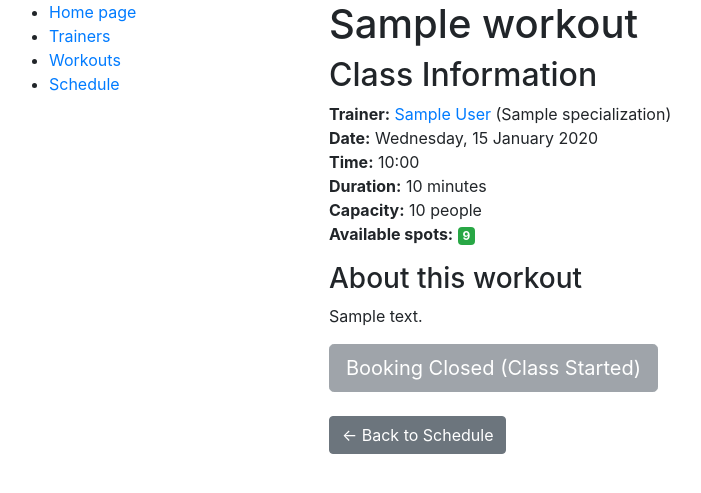
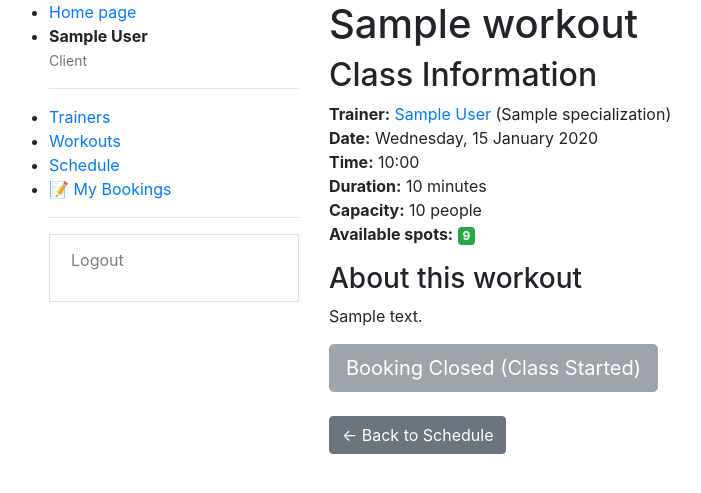
Before and after one commit to dmytro-malyk-dm/gym-manager, a Django app: page /schedules/1/ in a window 1280 px wide. Shown: the top 493 px of the page, without its empty margins (6-707 px from the left). Run offline with Django 5.2, Linux system fonts and the light colour scheme; a user stored in the database is signed in; tables that the repository leaves empty hold one stand-in row (values such as "Sample post").

Commit message:
Add logout template and update sidebar

```diff
--- a/templates/includes/sidebar.html
+++ b/templates/includes/sidebar.html
@@ -1,6 +1,33 @@
-<ul>
+<ul class="sidebar-nav">
   <li><a href="{% url 'gym:index' %}">Home page</a></li>
-  <li><a href="{% url 'gym:trainer-list' %}">Trainers</a></li>
-  <li><a href="{% url 'gym:workout-list' %}">Workouts</a></li>
-  <li><a href="{% url 'gym:schedule-list' %}">Schedule</a></li>
+  {% if user.is_authenticated %}
+    <li class="user-info">
+      <strong>{{ user.get_full_name|default:user.username }}</strong>
+      <br>
+      <small class="text-muted">{{ user.get_role_display }}</small>
+    </li>
+    <hr>
+    <li><a href="{% url 'gym:trainer-list' %}">Trainers</a></li>
+    <li><a href="{% url 'gym:workout-list' %}">Workouts</a></li>
+    <li><a href="{% url 'gym:schedule-list' %}">Schedule</a></li>
+    {% if user.role == "client" %}
+      <li><a href="#">📝 My Bookings</a></li>
+    {% endif %}
+    {% if user.role in "admin,trainer" %}
+      <li><a href="#">➕ Add Schedule</a></li>
+    {% endif %}
+    <hr>
+    <li class="list-group-item">
+      <form action="{% url 'logout' %}" method="post">
+        {% csrf_token %}
+        <button type="submit" class="btn btn-link" style="padding: 0; color: rgba(0,0,0,.5);">
+          Logout
+        </button>
+        <br>
+      </form>
+    </li>
+  {% else %}
+    <li class="list-group-item"><a href="{% url 'login' %}">🔑 Login</a></li>
+    <li><a href="#">📝 Register</a></li>
+  {% endif %}
 </ul>
--- /dev/null
+++ b/templates/registration/logged_out.html
@@ -0,0 +1,5 @@
+{% extends "base.html" %}
+{% block content %}
+<p>Logged out</p>
+<a href="{% url 'login' %}">Click hear to login</a>
+{% endblock %}
```
Also changed, not shown: templates/registration/login.html (renamed from templates/gym/registration/login.html).
